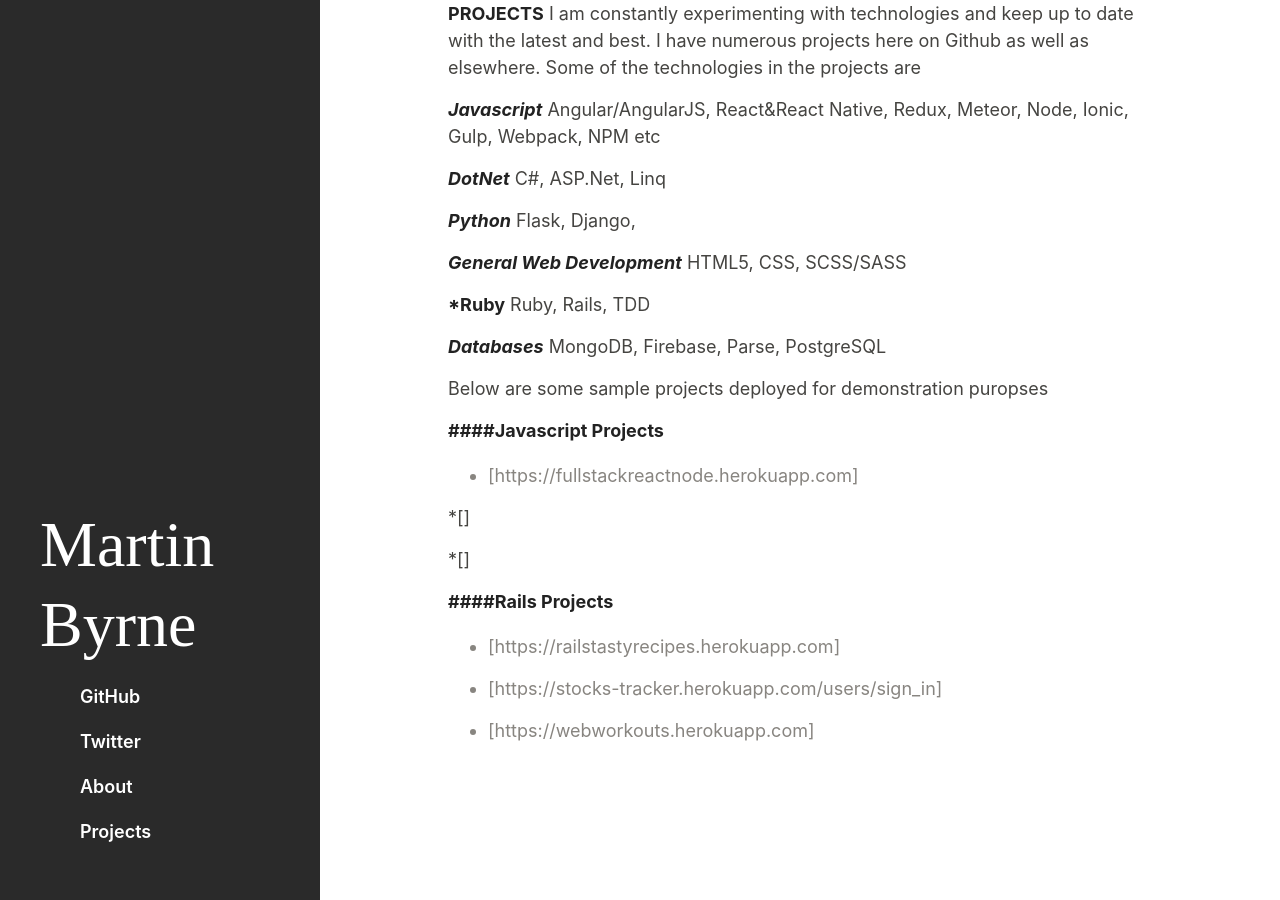
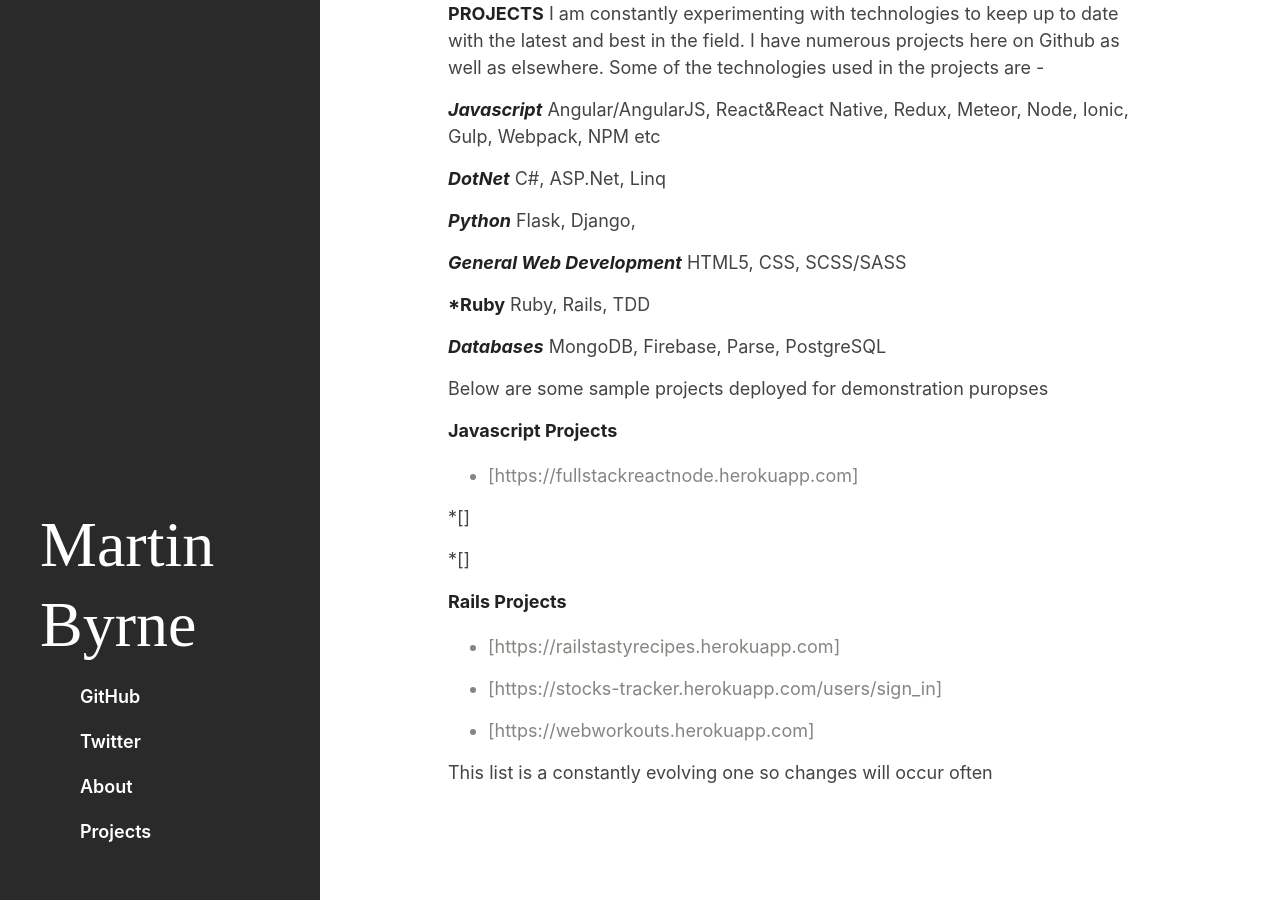
Before and after one commit to marb61a/marb61a.github.io, a Jekyll site: the page built from projects.md, in a window 1280 px wide. Built offline with Jekyll 4.4.1, drawn with Linux system fonts in a browser that asks for light colours; our own code applies the rules of GitHub Pages for plain Markdown files.

Commit message:
Update projects.md

```diff
--- a/projects.md
+++ b/projects.md
@@ -1,7 +1,7 @@
 **PROJECTS**
-I am constantly experimenting with technologies and keep up to date with the latest and
-best. I have numerous projects here on Github as well as elsewhere. Some of the technologies
-in the projects are
+I am constantly experimenting with technologies to keep up to date with the latest and
+best in the field. I have numerous projects here on Github as well as elsewhere. Some of the
+technologies used in the projects are -
 
 ***Javascript***
 Angular/AngularJS, React&React Native, Redux, Meteor, Node, Ionic, Gulp, Webpack, NPM etc
@@ -24,7 +24,7 @@
 Below are some sample projects deployed for demonstration puropses
 
 
-**####Javascript Projects**
+**Javascript Projects**
 * [https://fullstackreactnode.herokuapp.com]
 
 *[]
@@ -32,10 +32,13 @@
 *[]
 
 
-**####Rails Projects**
+**Rails Projects**
 
 * [https://railstastyrecipes.herokuapp.com]
 
 * [https://stocks-tracker.herokuapp.com/users/sign_in]
 
 * [https://webworkouts.herokuapp.com]
+
+
+This list is a constantly evolving one so changes will occur often
```
